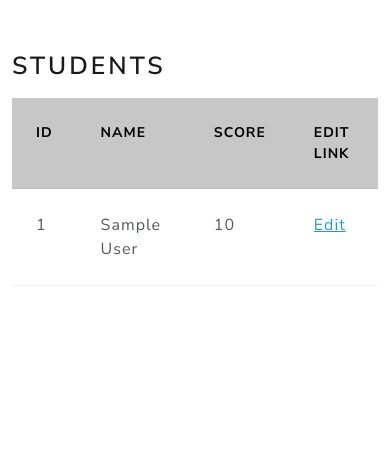
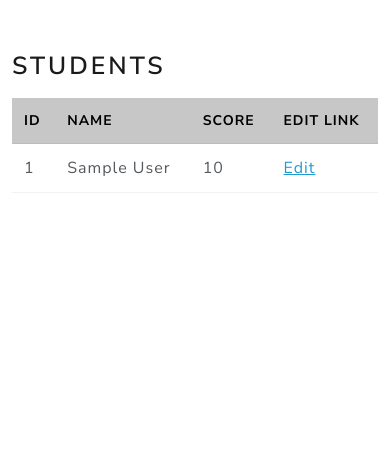
Before and after one commit to raykaryshyn/CMSC447-CRUD-web-app, a Flask app: page / in a window 390 px wide. Shown: the part 88-537 px from the top of the page. Run offline with Flask 3, Linux system fonts and the light colour scheme; tables that the repository leaves empty hold one stand-in row (values such as "Sample post").

Commit message:
make table responsive

```diff
--- a/templates/home.html
+++ b/templates/home.html
@@ -3,12 +3,13 @@
 {% set title = "Home" %}
 {% set heading = "Students" %}
 {% block content %}
-<table class="table table-striped table-hover">
+<div class="table-responsive">
+    <table class="table table-striped table-hover table-sm">
         <tr class="table-primary" style="font-weight: bold;">
             <th>ID</th>
             <th>Name</th>
             <th>Score</th>
-        <th>Edit Link</th>
+            <th>Edit&nbsp;Link</th>
         </tr>
         {% for student in students %}
         <tr>
@@ -19,4 +20,5 @@
         </tr>
         {% endfor %}
     </table>
+</div>
 {% endblock %}
```
Lines whose indentation alone changed are shown as unchanged.
